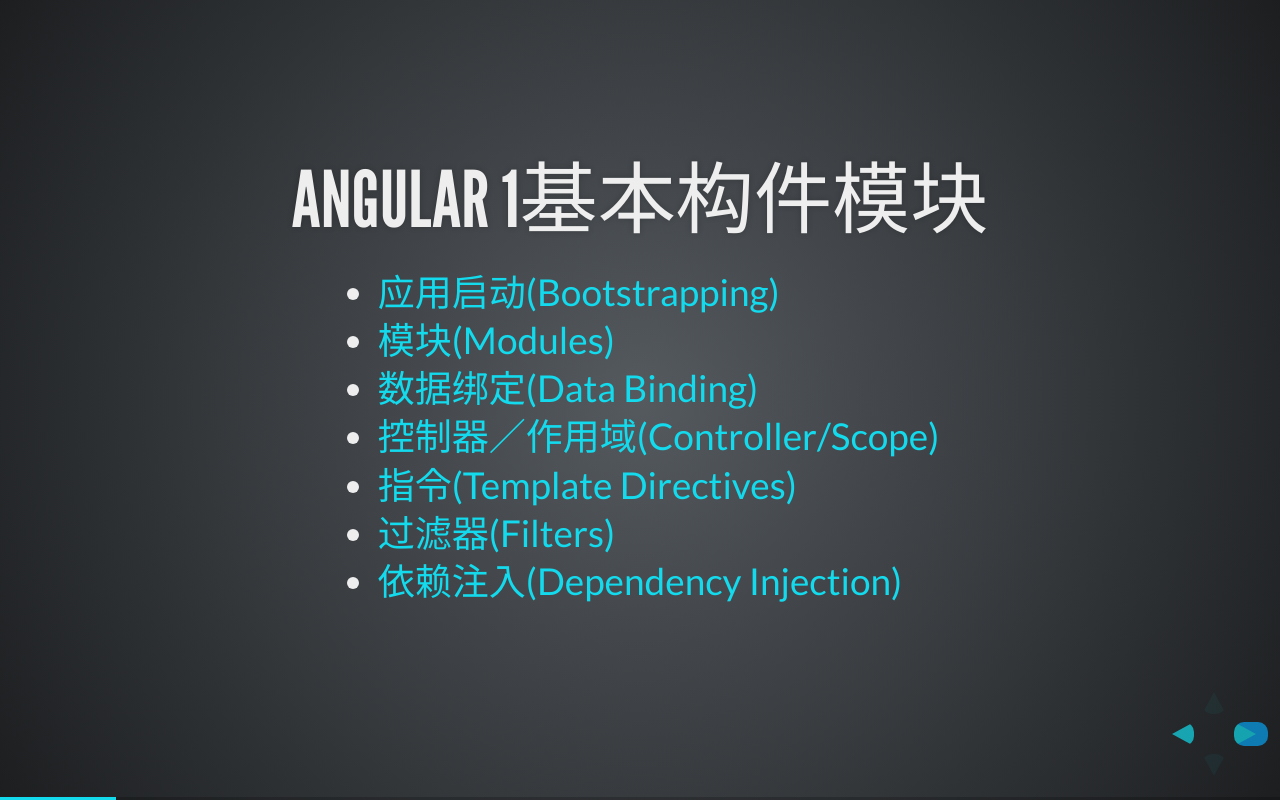
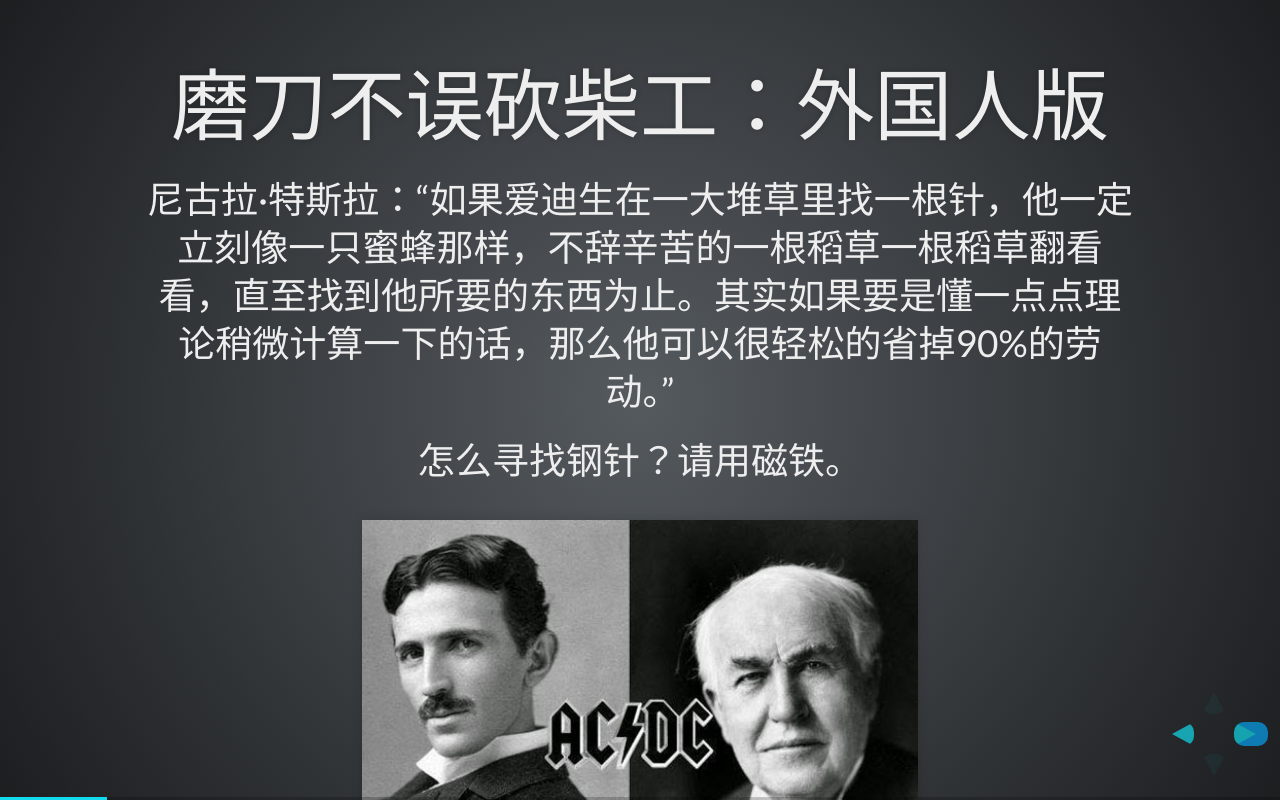
Before and after one commit to wongjohn/angular1-vs-angular2, a website: page introduction-to-angular1.html in a window 1280 px wide. Both pictures are taken after a click on the button 1251 px from the left and 734 px from the top of the page. Drawn offline with Linux system fonts and the light colour scheme.

Commit message:
添加尼古拉 特斯拉的故事

```diff
--- a/introduction-to-angular1.html
+++ b/introduction-to-angular1.html
@@ -51,6 +51,14 @@
     <div class="slides">
         <section>
             <h2>Angular 1基本概念</h2>
+        </section>
+        <section>
+            <h2>磨刀不误砍柴工：外国人版</h2>
+            <p>
+                尼古拉·特斯拉：“如果爱迪生在一大堆草里找一根针，他一定立刻像一只蜜蜂那样，不辞辛苦的一根稻草一根稻草翻看看，直至找到他所要的东西为止。其实如果要是懂一点点理论稍微计算一下的话，那么他可以很轻松的省掉90%的劳动。”
+            </p>
+            <p>怎么寻找钢针？请用磁铁。</p>
+            <p><img src="images/Tesla-vs-Edison.jpeg"></p>
         </section>
         <section>
             <h2>Angular 1基本构件模块</h2>
```
Also changed, not shown: images/Tesla-vs-Edison.jpeg (added).
